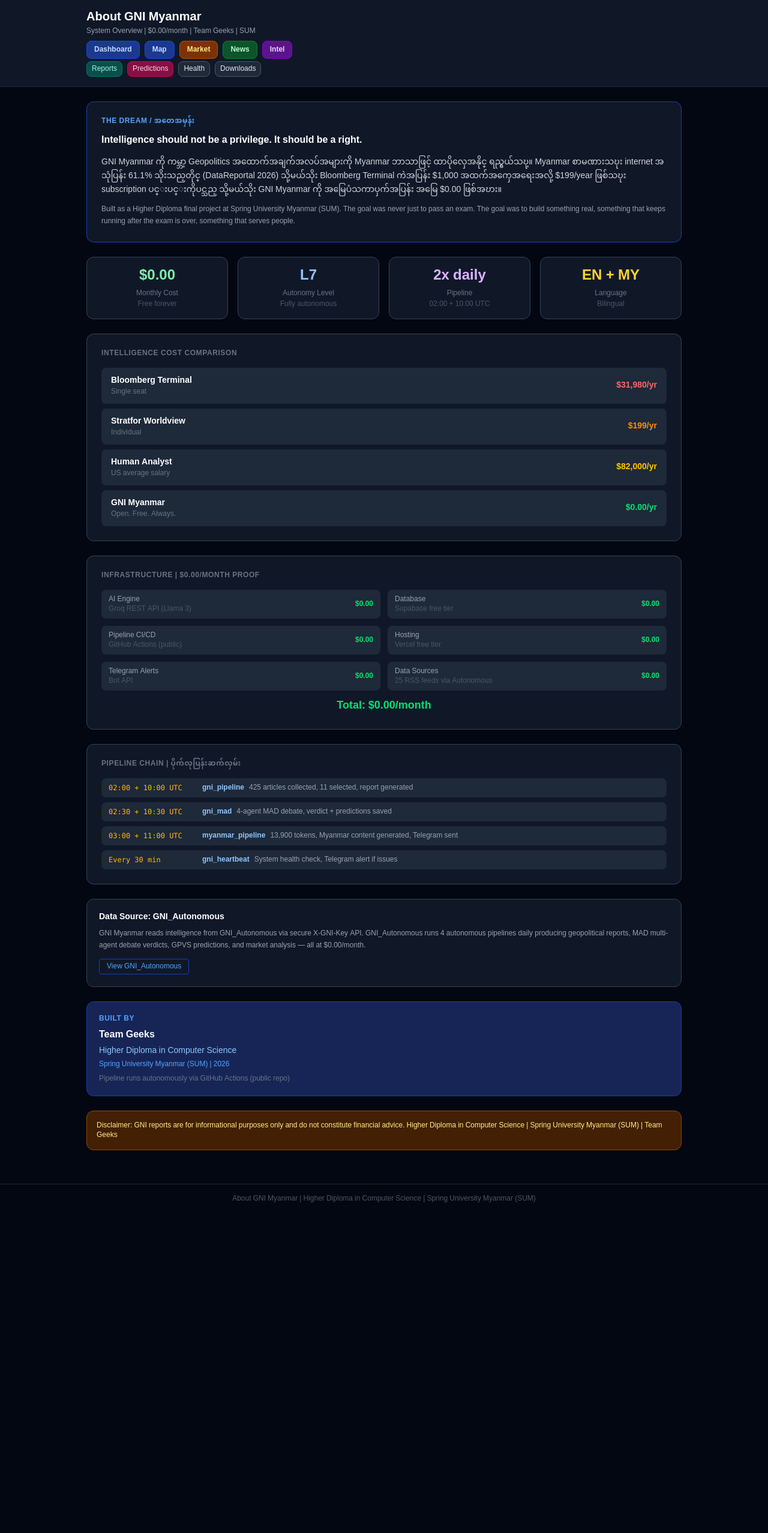
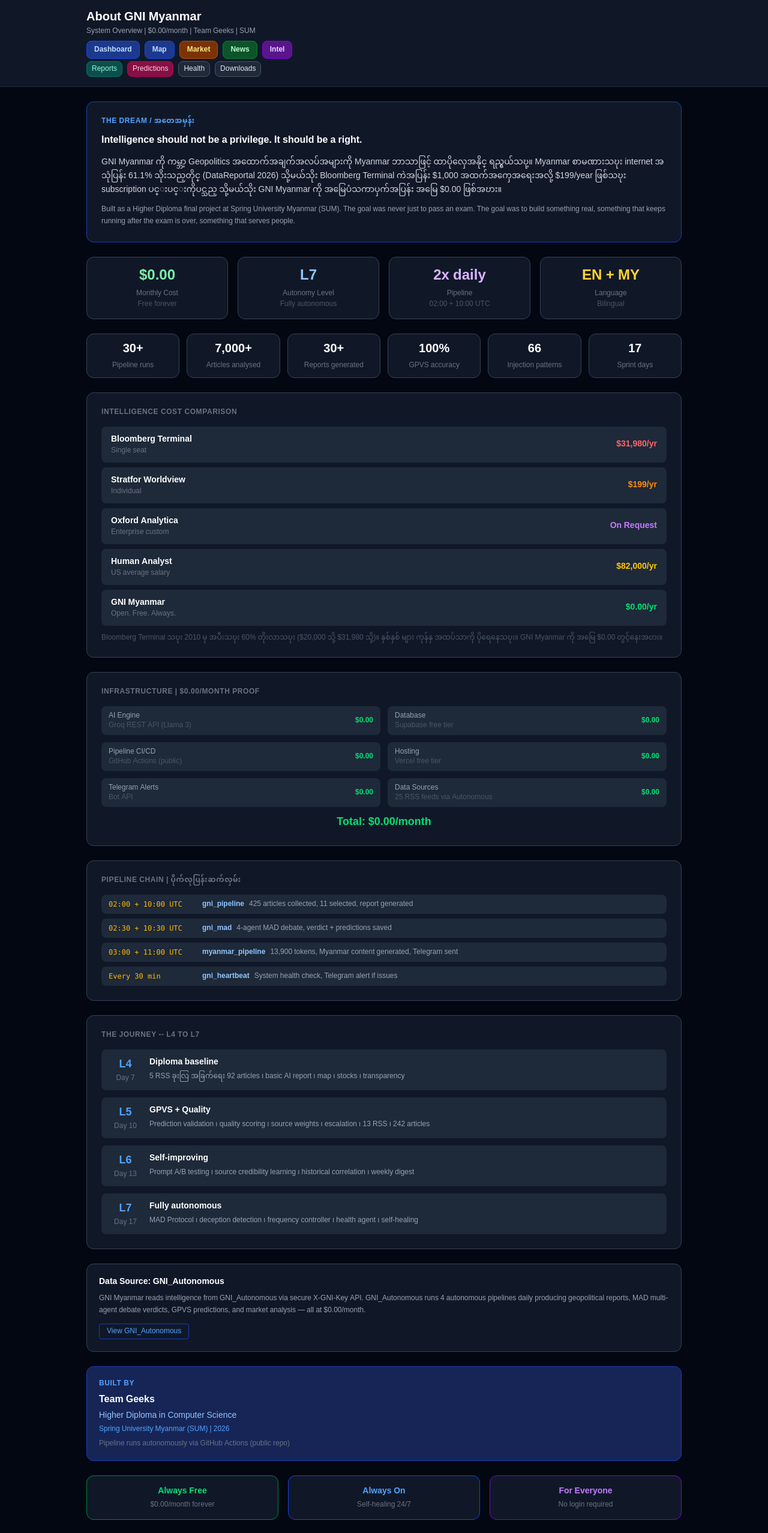
Before and after one commit to johnwickiscodingforyou/gni-myanmar, a Next.js app: page /about in a window 1280 px wide. Shown: the top 2555 px of the page at 60% size. Before the commit the page ends 2022 px from the top, so only its background shows below. Built offline with nearby package versions, Linux system fonts and the light colour scheme; no server answers.

Commit message:
feat: Zone 2D -- /about upgraded with Oxford Analytica, Bloomberg note, sprint stats, L4-L7 journey, three pillars

```diff
--- a/app/about/page.tsx
+++ b/app/about/page.tsx
@@ -52,6 +52,23 @@
           ))}
         </div>
 
+        {/* SPRINT STATS */}
+        <div className="grid grid-cols-3 md:grid-cols-6 gap-3 mb-6">
+          {[
+            { value: '30+',    label: 'Pipeline runs' },
+            { value: '7,000+', label: 'Articles analysed' },
+            { value: '30+',    label: 'Reports generated' },
+            { value: '100%',   label: 'GPVS accuracy' },
+            { value: '66',     label: 'Injection patterns' },
+            { value: '17',     label: 'Sprint days' },
+          ].map(({ value, label }) => (
+            <div key={label} className="bg-gray-900 border border-gray-700 rounded-xl p-3 text-center">
+              <div className="text-xl font-bold text-white">{value}</div>
+              <div className="text-xs text-gray-500 mt-1">{label}</div>
+            </div>
+          ))}
+        </div>
+
         {/* COST COMPARISON */}
         <div className="bg-gray-900 border border-gray-700 rounded-xl p-6 mb-6">
           <div className="text-xs text-gray-500 font-bold uppercase tracking-wider mb-4">Intelligence Cost Comparison</div>
@@ -59,6 +76,7 @@
             {[
               { name: 'Bloomberg Terminal', price: '$31,980/yr', color: 'text-red-400',   bar: 'w-full',    note: 'Single seat' },
               { name: 'Stratfor Worldview', price: '$199/yr',    color: 'text-orange-400', bar: 'w-1/12',   note: 'Individual' },
+              { name: 'Oxford Analytica',    price: 'On Request', color: 'text-purple-400', bar: 'w-full',   note: 'Enterprise custom' },
               { name: 'Human Analyst',      price: '$82,000/yr', color: 'text-yellow-400', bar: 'w-full',   note: 'US average salary' },
               { name: 'GNI Myanmar',        price: '$0.00/yr',   color: 'text-green-400',  bar: 'w-0',      note: 'Open. Free. Always.' },
             ].map(({ name, price, color, note }) => (
@@ -71,6 +89,9 @@
               </div>
             ))}
           </div>
+          <p className="text-xs text-gray-600 mt-3">
+            Bloomberg Terminal သဎုး 2010 မှ အပီးသဎုး 60% တိုးလာသဎုး ($20,000 သို့ $31,980 သို့)။ နှစ်နှစ် များ ကုန်နှ အထပ်သာကို ပိုရေနေသဎုး။ GNI Myanmar ကို အမြေ $0.00 တွင့်နေးအဎား။
+          </p>
         </div>
 
         {/* TECH STACK */}
@@ -120,6 +141,30 @@
           </div>
         </div>
 
+        {/* L4-L7 JOURNEY */}
+        <div className="bg-gray-900 border border-gray-700 rounded-xl p-6 mb-6">
+          <div className="text-xs text-gray-500 font-bold uppercase tracking-wider mb-4">The Journey -- L4 to L7</div>
+          <div className="space-y-3">
+            {[
+              { level: 'L4', day: 'Day 7',  label: 'Diploma baseline',  desc: '5 RSS ခုးလြ အခြက်ရေး 92 articles ၊ basic AI report ၊ map ၊ stocks ၊ transparency' },
+              { level: 'L5', day: 'Day 10', label: 'GPVS + Quality',    desc: 'Prediction validation ၊ quality scoring ၊ source weights ၊ escalation ၊ 13 RSS ၊ 242 articles' },
+              { level: 'L6', day: 'Day 13', label: 'Self-improving',    desc: 'Prompt A/B testing ၊ source credibility learning ၊ historical correlation ၊ weekly digest' },
+              { level: 'L7', day: 'Day 17', label: 'Fully autonomous',  desc: 'MAD Protocol ၊ deception detection ၊ frequency controller ၊ health agent ၊ self-healing' },
+            ].map(({ level, day, label, desc }) => (
+              <div key={level} className="flex items-start gap-4 bg-gray-800 rounded-lg px-4 py-3">
+                <div className="shrink-0 text-center w-12">
+                  <div className="text-lg font-bold text-blue-400">{level}</div>
+                  <div className="text-xs text-gray-500">{day}</div>
+                </div>
+                <div>
+                  <div className="text-sm font-bold text-white mb-1">{label}</div>
+                  <p className="text-xs text-gray-400 leading-relaxed">{desc}</p>
+                </div>
+              </div>
+            ))}
+          </div>
+        </div>
+
         {/* SOURCE */}
         <div className="bg-gray-900 border border-gray-700 rounded-xl p-5 mb-6">
           <div className="text-sm font-bold text-white mb-2">Data Source: GNI_Autonomous</div>
@@ -136,6 +181,20 @@
           <div className="text-gray-500 text-xs mt-2">Pipeline runs autonomously via GitHub Actions (public repo)</div>
         </div>
 
+        {/* THREE PILLARS */}
+        <div className="grid grid-cols-3 gap-4 mb-6">
+          {[
+            { title: 'Always Free',  sub: '$0.00/month forever', color: 'border-green-700 text-green-400' },
+            { title: 'Always On',    sub: 'Self-healing 24/7',   color: 'border-blue-700 text-blue-400' },
+            { title: 'For Everyone', sub: 'No login required',   color: 'border-purple-700 text-purple-400' },
+          ].map(({ title, sub, color }) => (
+            <div key={title} className={`bg-gray-900 border rounded-xl p-4 text-center ${color}`}>
+              <div className={`text-sm font-bold mb-1 ${color.split(' ')[1]}`}>{title}</div>
+              <div className="text-xs text-gray-500">{sub}</div>
+            </div>
+          ))}
+        </div>
+
         <div className="bg-yellow-950 border border-yellow-800 rounded-xl p-4">
           <p className="text-yellow-200 text-xs">Disclaimer: GNI reports are for informational purposes only and do not constitute financial advice. Higher Diploma in Computer Science | Spring University Myanmar (SUM) | Team Geeks</p>
         </div>
```
